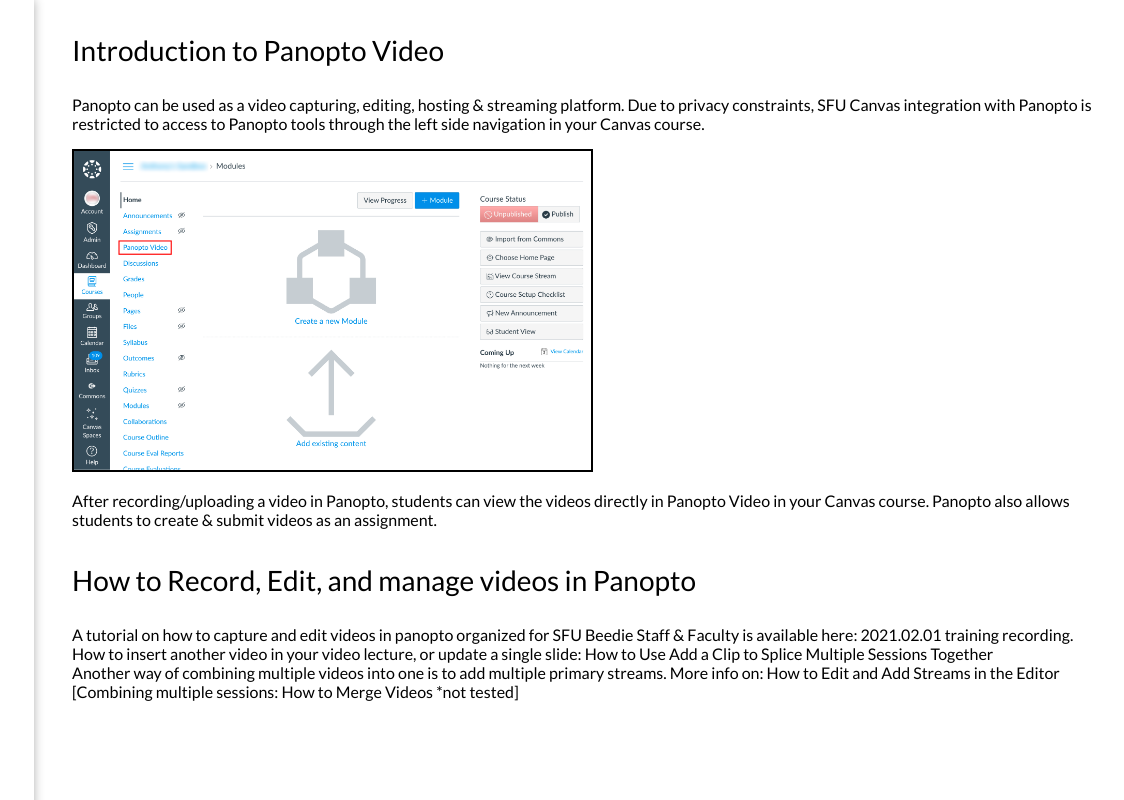
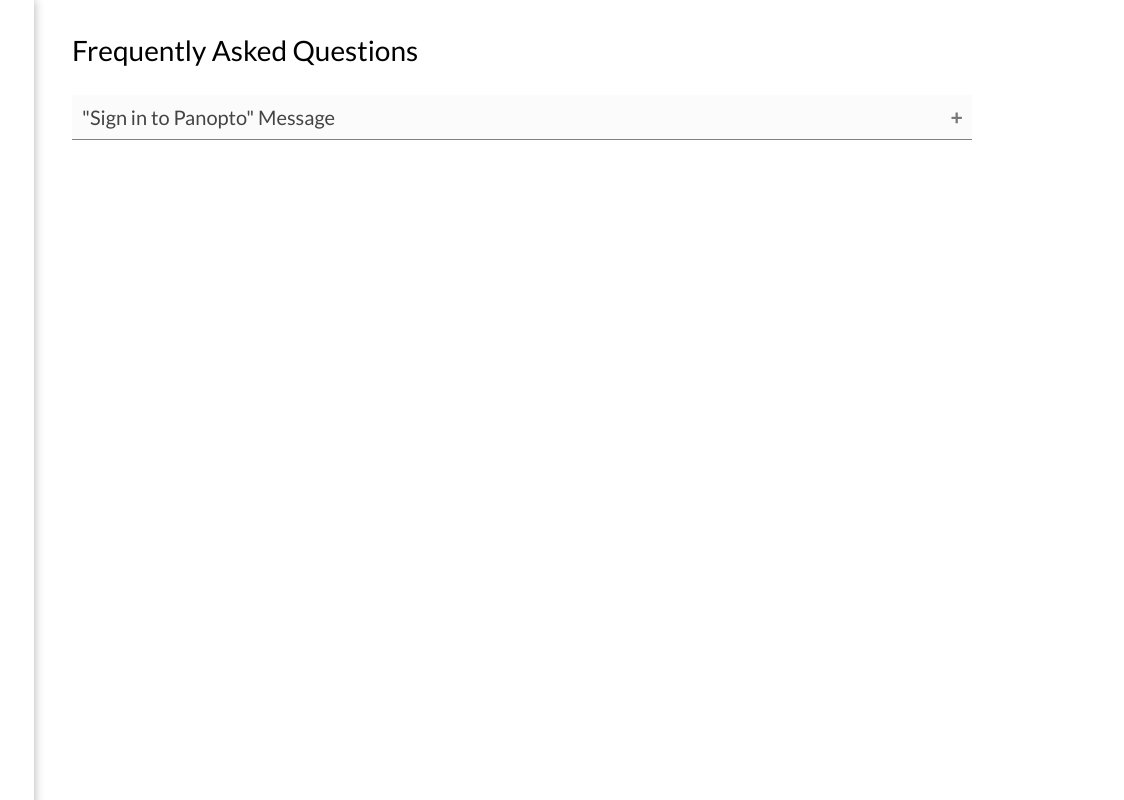
Before and after one commit to jsason/coop-canvas, a plain HTML site: page faq.html in a window 1280 px wide. Shown: the full height of the page, 156-1280 px from the left. Drawn offline with Linux system fonts and the light colour scheme.

Commit message:
image width 60% and FAQ page

```diff
--- a/faq.html
+++ b/faq.html
@@ -6,7 +6,6 @@
     <meta name="viewport" content="width=device-width, initial-scale=1.0">
     <title>Panopto Video in SFU Canvas</title>
     <link rel="stylesheet" href="/styles.css">
-    <script src="./scripts.js"></script>
 </head>
 <body name="top">
     <!-- Side navigation -->
@@ -26,31 +25,20 @@
     <!-- Page content -->
     <div class="main">
         <h2>
-            Introduction to Panopto Video
+            Frequently Asked Questions
         </h2>
-        <p>
-            Panopto can be used as a video capturing, editing, hosting & streaming platform.
-            Due to privacy constraints, SFU Canvas integration with Panopto is restricted to
-            access to Panopto tools through the left side navigation in your Canvas course.
-        </p>
-        <img src="./images/panopto_tab.png">
-        <p>
-            After recording/uploading a video in Panopto, students can view the videos directly
-            in Panopto Video in your Canvas course. Panopto also allows students to create &
-            submit videos as an assignment.
-        </p>
-        <h2>
-            How to Record, Edit, and manage videos in Panopto
-        </h2>
-        <p>
-            A tutorial on how to capture and edit videos in panopto organized for SFU Beedie
-            Staff & Faculty is available here: 2021.02.01 training recording.<br>
-            How to insert another video in your video lecture, or update a single slide:
-            How to Use Add a Clip to Splice Multiple Sessions Together<br>
-            Another way of combining multiple videos into one is to add multiple primary
-            streams. More info on: How to Edit and Add Streams in the Editor<br>
-            [Combining multiple sessions: How to Merge Videos *not tested]<br>
-        </p>
+        <button class="accordion">"Sign in to Panopto" Message</button>
+        <div class="indent, panel">
+            <p>
+                If you encounter the following “Sign in to Panopto” screen, please make
+                sure to click on Panopto Video, which will sign you in Panopto Video
+                automatically. If Panopto Video is not available or this issue persists,
+                please contact your instructor and they will connect you to the Panopto admin team.
+            </p>
+            <img src="./images/panopto_signin.png" alt="Sign in to Panopto Message">
+        </div>
     </div>
+
+<script type="text/javascript" src="./scripts.js"></script>
 </body>
 </html>
--- a/styles.css
+++ b/styles.css
@@ -16,7 +16,7 @@ h2 {
 }
 img {
   border: 2px solid rgb(0, 0, 0);
-  width: 50%;
+  width: 70%;
   margin-left: 0px ;
 }
 h3 {
@@ -115,6 +115,7 @@ div.indent {
     max-height: 0;
     overflow: hidden;
     transition: max-height 0.2s ease-out;
+    width: 80%;
   }
 
   .accordion:after {
```
Also changed, not shown: intro.html (+2 -1 lines), panopto_team.html (+2 -1 lines), images/panopto_signin.png (added).
